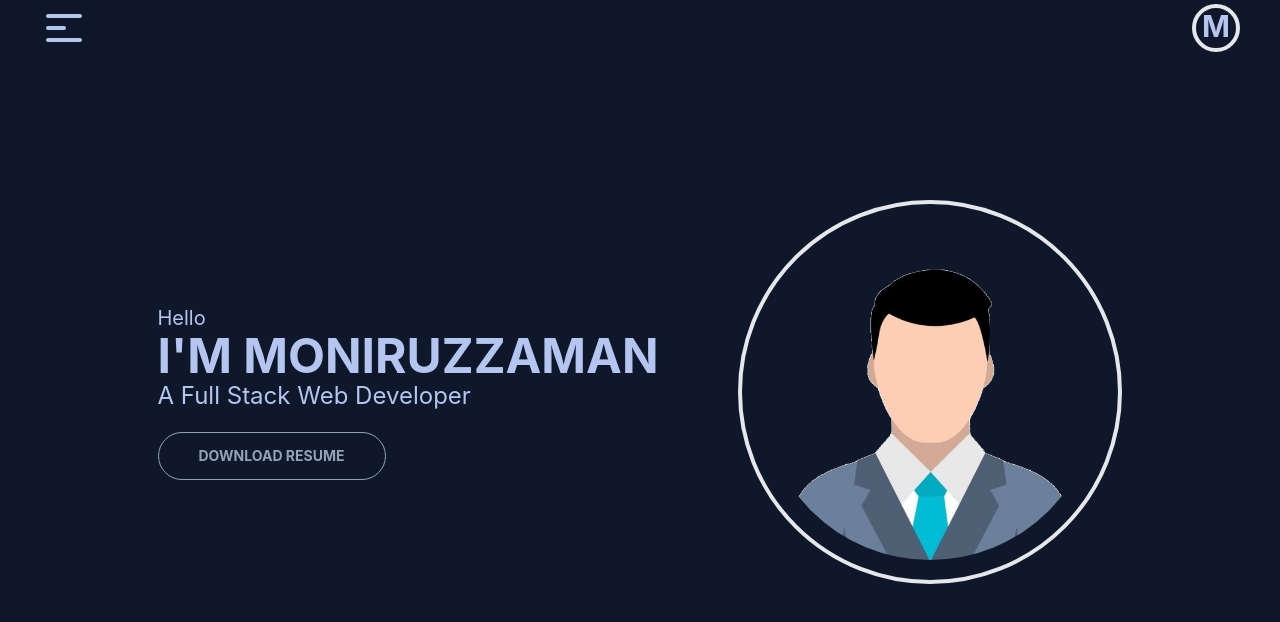
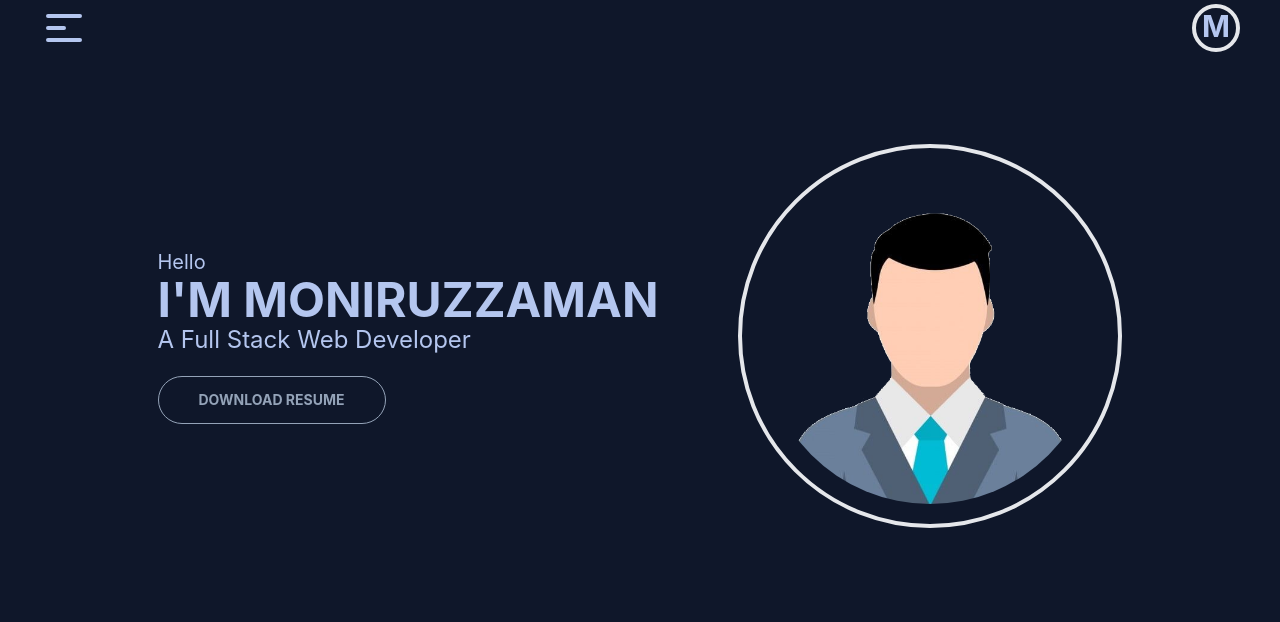
Before and after one commit to moniruzzaman01/Personal-portfolio, a React (Create React App) app: page / in a window 1280 px wide. Shown: the top 622 px of the page. Built offline with nearby package versions, Linux system fonts and the light colour scheme.

Commit message:
hero section retouched

```diff
--- a/src/Pages/Contact.js
+++ b/src/Pages/Contact.js
@@ -2,7 +2,7 @@ import React from "react";
 
 const Contact = () => {
   return (
-    <div className="  min-h-[90vh] pt-[40%] md:pt-[20%] lg:pt-[10%]">
+    <div className="  min-h-[90vh] pt-[30%] md:pt-[20%] lg:pt-[10%]">
       <h1 className=" text-center uppercase text-3xl mb-16 font-bold">
         contact me
       </h1>
--- a/src/Pages/Home.js
+++ b/src/Pages/Home.js
@@ -3,7 +3,7 @@ import profile from "../assets/profile_pic.png";
 
 const Home = () => {
   return (
-    <div className="hero my-12 lg:my-32">
+    <div className="hero min-h-[70vh] mt-10 lg:mt-0">
       <div className="hero-content flex-col gap-20 lg:flex-row-reverse">
         <img
           src={profile}
```
